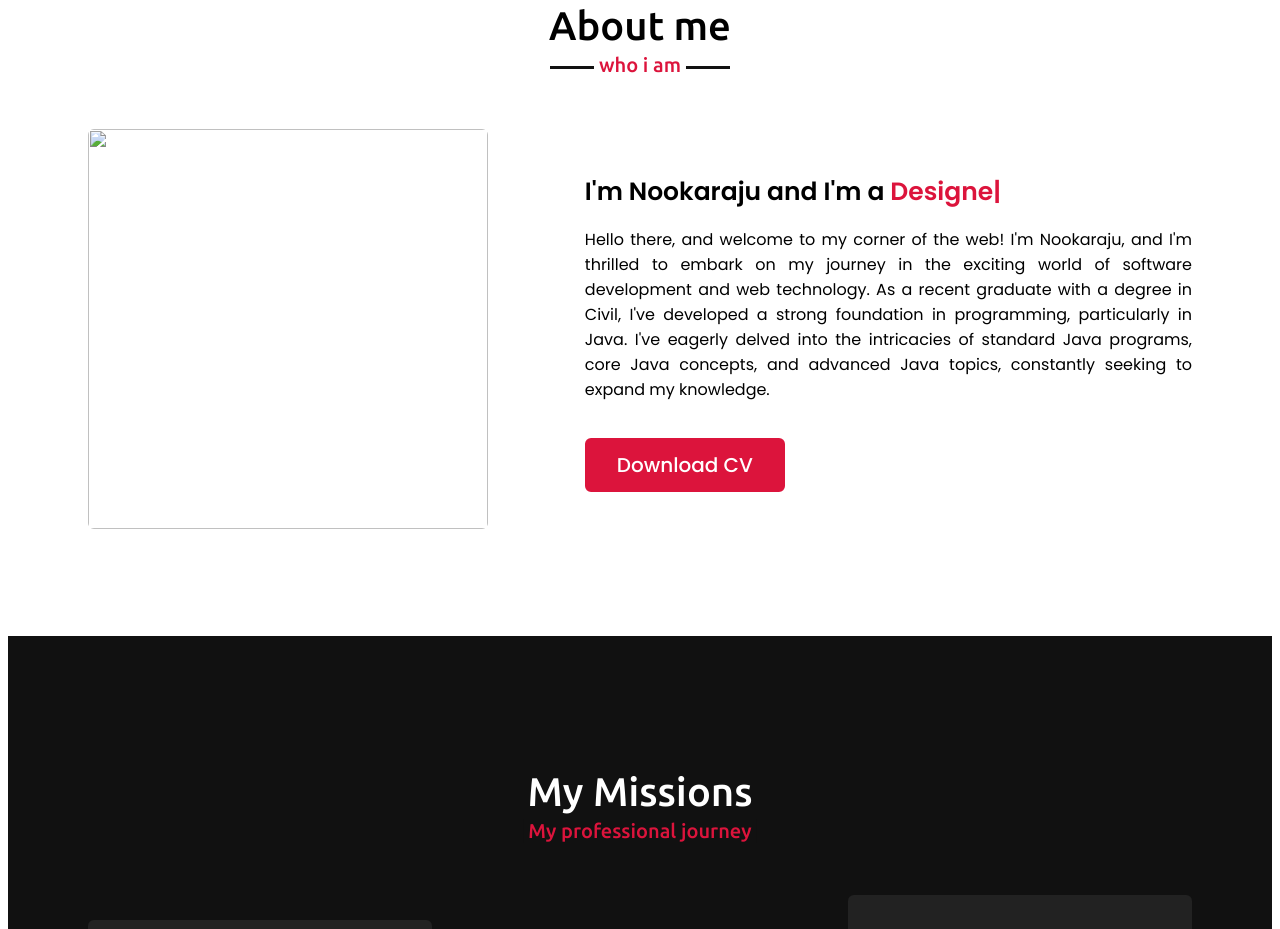
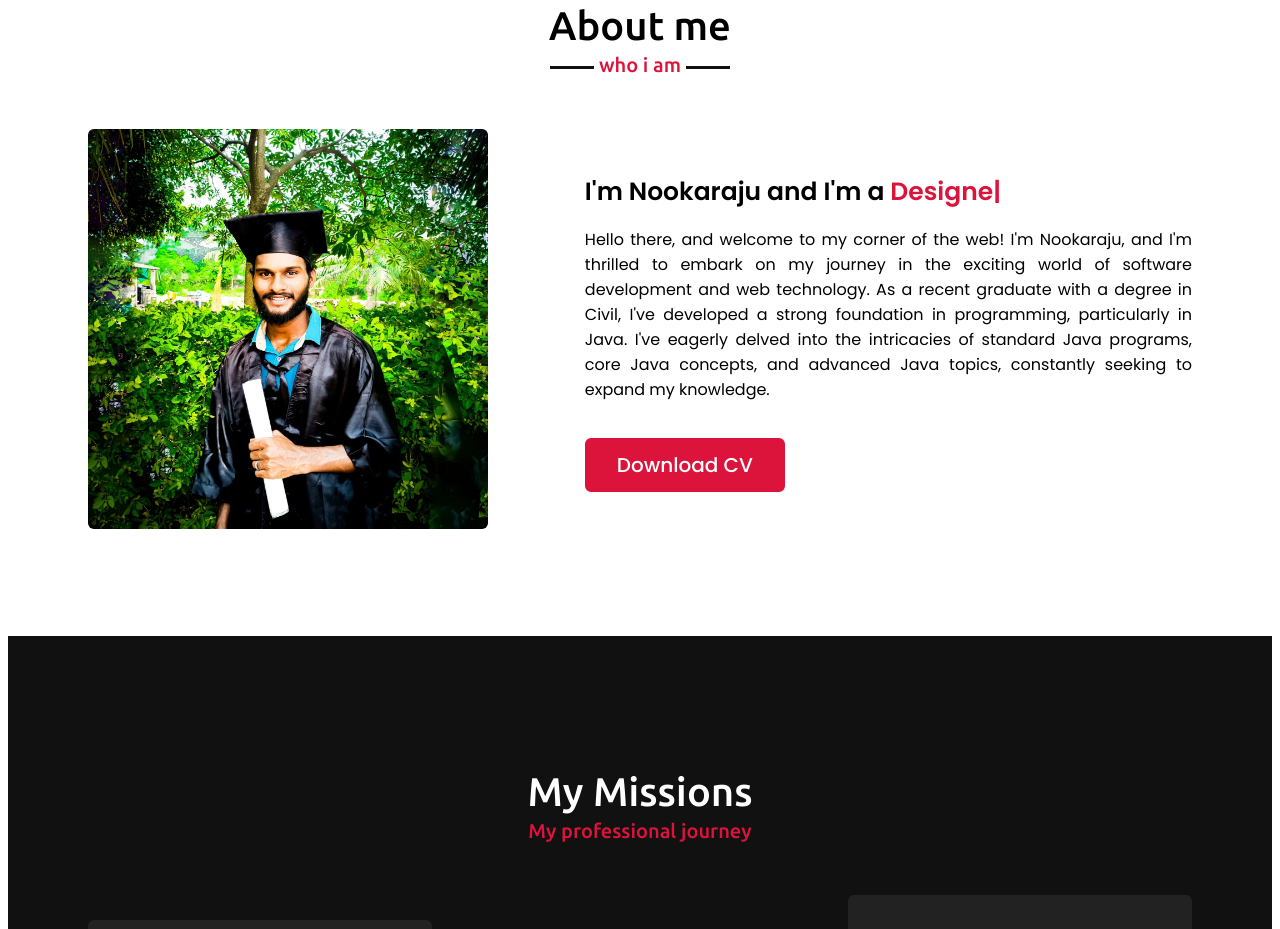
Before and after one commit to spyraju7/Resume_web-site, a plain HTML site: page index.html in a window 1280 px wide. Shown: the part 938-1867 px from the top of the page. Drawn offline with nearby package versions, Linux system fonts and the light colour scheme; files whose address does not match are found by name.

Commit message:
Update index.html

```diff
--- a/index.html
+++ b/index.html
@@ -52,7 +52,7 @@
             <h2 class="title">About me</h2>
             <div class="about-content">
                 <div class="column left">
-                    <img src="./images/My Pic.webp" alt="">
+                    <img src="./My Pic.webp" alt="">
                 </div>
                 <div class="column right">
                     <div class="text">I'm Nookaraju and I'm a <span class="typing-2"></span></div>
```
